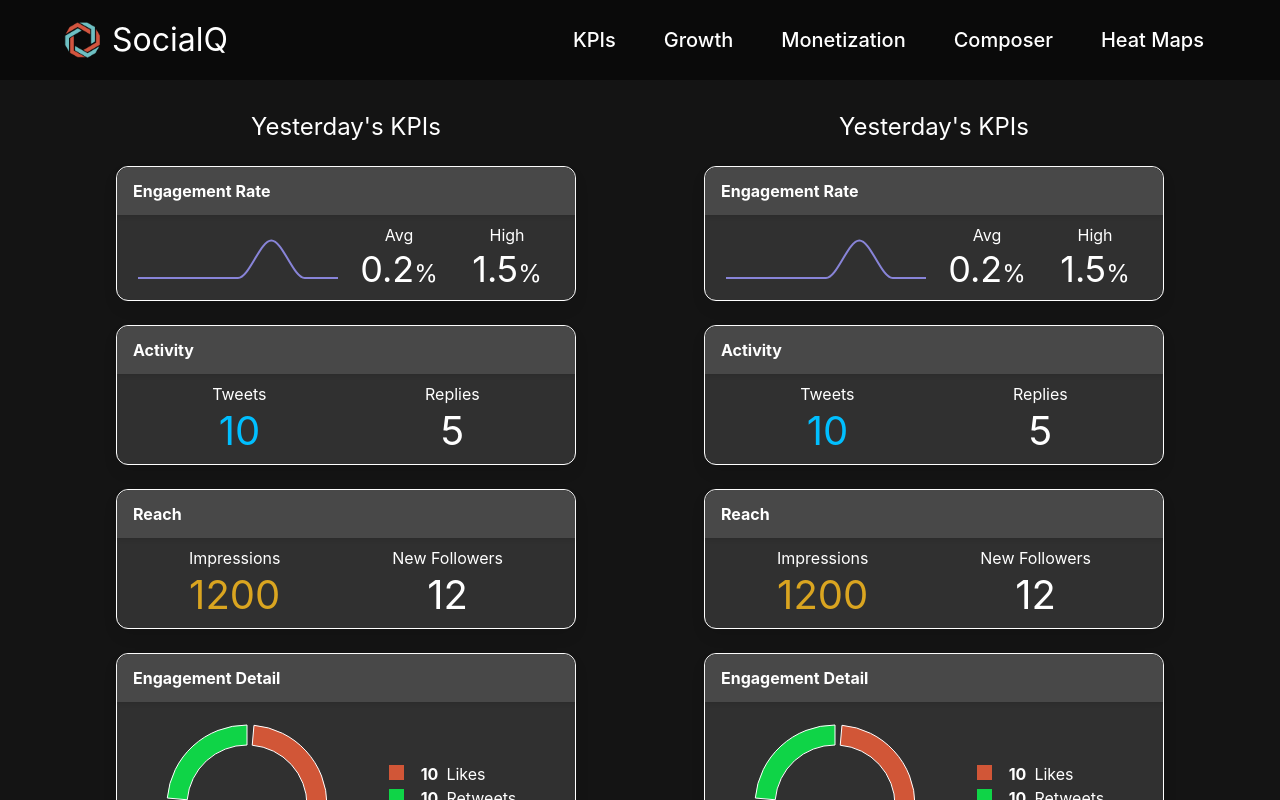
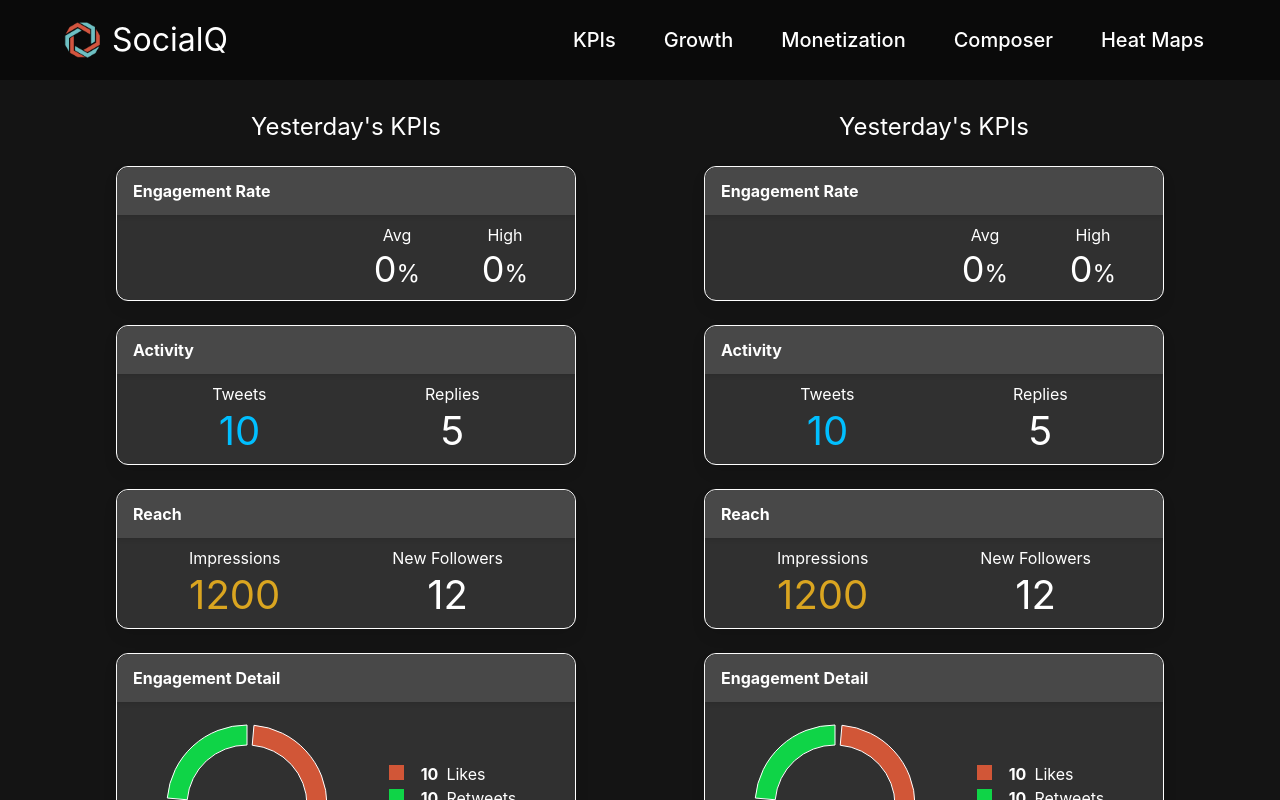
Before and after one commit to SocialQu/Branding, a React (Create React App) app in the folder app/: page / in a window 1280 px wide. Shown: the top 800 px of the page. Built offline with nearby package versions, Linux system fonts and the light colour scheme.

Commit message:
Lower case engagement data label.

```diff
--- a/app/src/charts/EngagementRate.tsx
+++ b/app/src/charts/EngagementRate.tsx
@@ -7,18 +7,18 @@ import { Kpi } from '../atoms/Kpi'
 
 const divChartStyle:CSSProperties = { maxWidth:210, minWidth:210, margin:'auto' }
 
-interface iChart { data: { name:string, Engagement:number}[] }
+interface iChart { data: { name:string, engagement:number}[] }
 const Chart = ({ data }: iChart) => <div className='level-item' style={divChartStyle}>
     <LineChart width={210} height={50} data={data}>
         <Tooltip formatter={(d:string) => `${d}%`} />
         <XAxis dataKey='name' hide />
-        <Line type='monotone' dataKey='Engagement' stroke='#8884d8' strokeWidth={2} dot={false}/>
+        <Line type='monotone' dataKey='engagement' stroke='#8884d8' strokeWidth={2} dot={false}/>
     </LineChart>
 </div>
 
 export const EngagementRate = ({ data }: iChart) => {
-    const avg = Math.round((data.reduce((d, { Engagement }) => d+=Engagement, 0)/data.length)*10)/10
-    const high = Math.round(Math.max(...data.map(({ Engagement }) => Engagement))*10)/10
+    const avg = Math.round((data.reduce((d, { engagement }) => d+= engagement, 0)/data.length)*10)/10
+    const high = Math.round(Math.max(...data.map(({ engagement }) => engagement))*10)/10
 
     return <Card title='Engagement Rate'>
         <nav className='level'>
```
